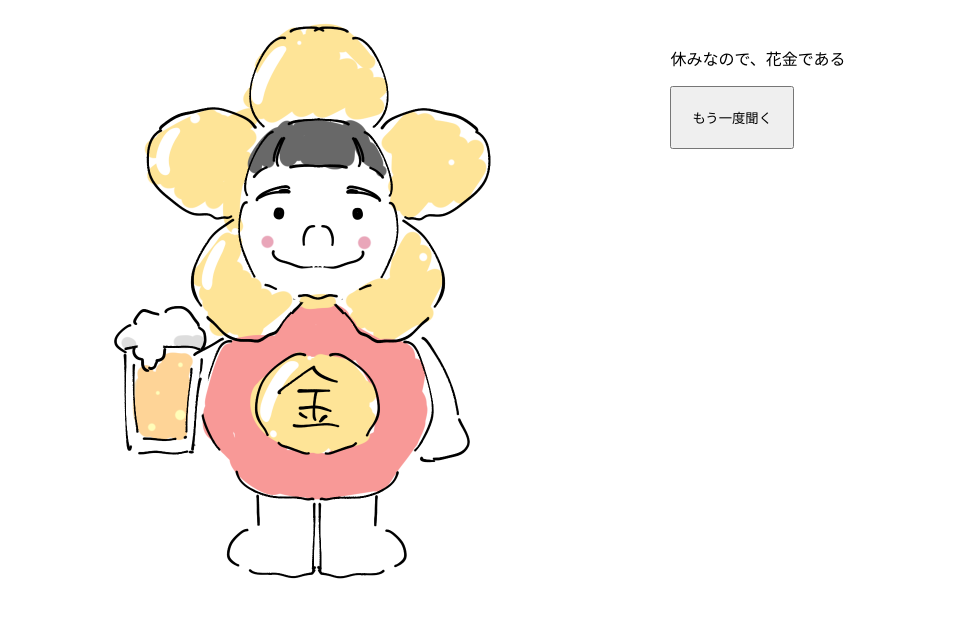
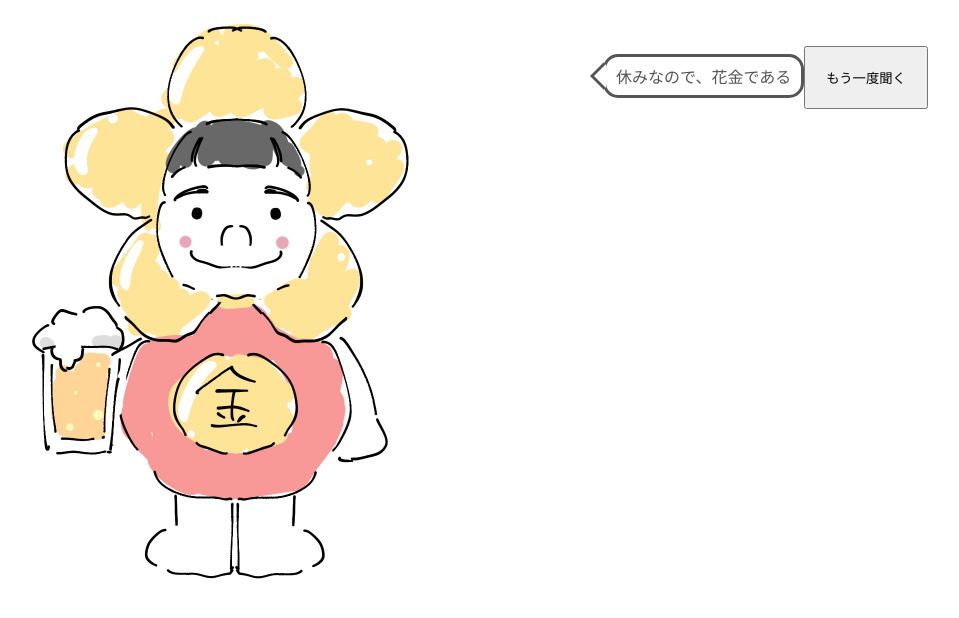
Before and after one commit to chaspy/hanakintaro-web, a React (Create React App) app: page / in a window 1280 px wide. Both pictures are taken after a click on the button "今日花金？". Shown: the top 618 px of the page, without its empty margins (202-1161 px from the left). Built offline with nearby package versions, Linux system fonts and the light colour scheme.

Commit message:
hukidashi

```diff
--- /dev/null
+++ b/src/Judge.css
@@ -0,0 +1,41 @@
+.answer {
+  position: relative;
+  display: inline-block;
+  margin: 1.5em 0 1.5em 15px;
+  padding: 7px 10px;
+  min-width: 120px;
+  max-width: 100%;
+  color: #555;
+  font-size: 16px;
+  background: #fff;
+  border: solid 3px #555;
+  box-sizing: border-box;
+  border-radius: 15px;
+}
+
+.answer:before {
+  content: '';
+  position: absolute;
+  top: 50%;
+  left: -24px;
+  margin-top: -12px;
+  border: 12px solid transparent;
+  border-right: 12px solid #fff;
+  z-index: 2;
+}
+
+.answer:after {
+  content: '';
+  position: absolute;
+  top: 50%;
+  left: -30px;
+  margin-top: -14px;
+  border: 14px solid transparent;
+  border-right: 14px solid #555;
+  z-index: 1;
+}
+
+.answer p {
+  margin: 0;
+  padding: 0;
+}
--- a/src/Judge.tsx
+++ b/src/Judge.tsx
@@ -1,3 +1,5 @@
+import './Judge.css'
+
 function Judge() {
   interface hanakinResponse {
     [key: string]: string
@@ -19,7 +21,11 @@ function Judge() {
   }
   const answer = response[dayOfWeekStr]
 
-  return <p>{answer}</p>
+  return (
+    <div className="answer">
+      <p>{answer}</p>
+    </div>
+  )
 }
 
 export default Judge
```
